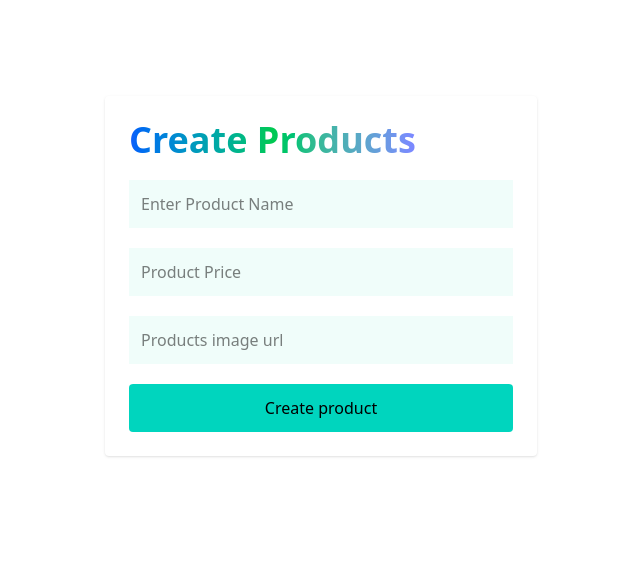
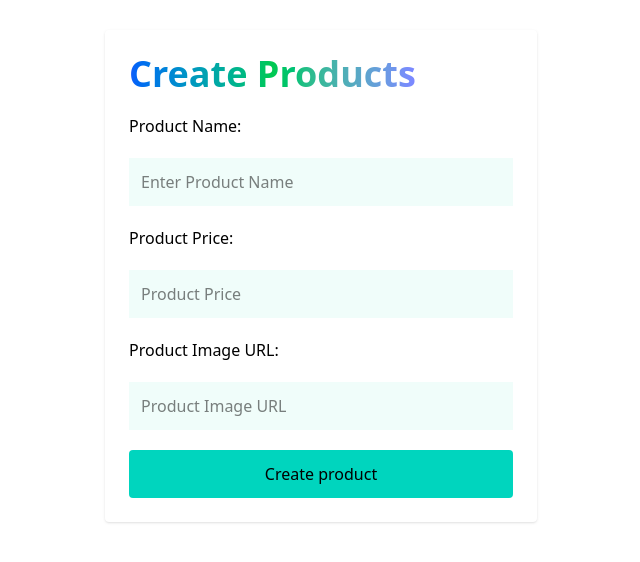
Before and after one commit to Careyogola/fullstack-development, a React (Vite) app in the folder frontend/: page /create in a window 1280 px wide. Shown: the part 124-686 px from the top of the page, without its empty margins (319-959 px from the left). Built offline with nearby package versions, Linux system fonts and the light colour scheme.

Commit message:
UI for the create products page completed , just adding fetch logic from backend

```diff
--- a/frontend/src/pages/createpage.jsx
+++ b/frontend/src/pages/createpage.jsx
@@ -1,36 +1,73 @@
-import React from 'react'
+import React, { useState } from 'react';
 
 const Createpage = () => {
+  const [formData, setFormData] = useState({
+    Name: '',
+    Price: '',
+    Image: '',
+  });
+
+  const handleChange = (e) => {
+    setFormData({
+      ...formData,
+      [e.target.name]: e.target.value
+    });
+  };
+
+  const handleSubmit = (e) => {
+    e.preventDefault();
+    console.log('Form submitted:', formData);
+    // Add your API or Firestore logic here
+  };
+
   return (
     <div className='flex flex-col items-center justify-center p-7 h-screen'>
       <div className='border-none shadow rounded p-6'>
-      <p className='text-4xl mb-5 font-bold bg-gradient-to-r from-blue-600 via-green-500 to-indigo-400 inline-block text-transparent bg-clip-text'>Create Products</p>
+        <p className='text-4xl mb-5 font-bold bg-gradient-to-r from-blue-600 via-green-500 to-indigo-400 inline-block text-transparent bg-clip-text'>
+          Create Products
+        </p>
 
-      <form className='flex flex-col gap-5'>
+        <form onSubmit={handleSubmit} className='flex flex-col gap-5'>
+          <label htmlFor='Name'>Product Name:</label>
           <input
+            id='Name'
+            name='Name'
+            type='text'
+            value={formData.Name}
+            onChange={handleChange}
+            className='w-96 h-12 px-3 py-3 bg-teal-50'
             placeholder='Enter Product Name'
-          name='name'
+          />
+
+          <label htmlFor='Price'>Product Price:</label>
+          <input
+            id='Price'
+            name='Price'
+            type='number'
+            value={formData.Price}
+            onChange={handleChange}
+            className='w-96 h-12 px-3 py-3 bg-teal-50'
+            placeholder='Product Price'
+          />
+
+          <label htmlFor='Image'>Product Image URL:</label>
+          <input
+            id='Image'
+            name='Image'
             type='text'
+            value={formData.Image}
+            onChange={handleChange}
             className='w-96 h-12 px-3 py-3 bg-teal-50'
+            placeholder='Product Image URL'
           />
-        <input
-          placeholder='Product Price'
-          name='name'
-          type='number'
-          className='w-96 h-12 px-3 py-3 bg-teal-50'
-        />
-        <input
-          placeholder='Products image url'
-          name='name'
-          type='text'
-          className='w-96 h-12 px-3 py-3 bg-teal-50'
-        />
-        <button className='px-10 py-3 border-none bg-teal-400 rounded hover:cursor-pointer'>Create product
+
+          <button type='submit' className='px-10 py-3 border-none bg-teal-400 rounded hover:cursor-pointer'>
+            Create product
           </button>
         </form>
       </div>
     </div>
-  )
-}
+  );
+};
 
 export default Createpage;
```
Lines whose indentation alone changed are shown as unchanged.
